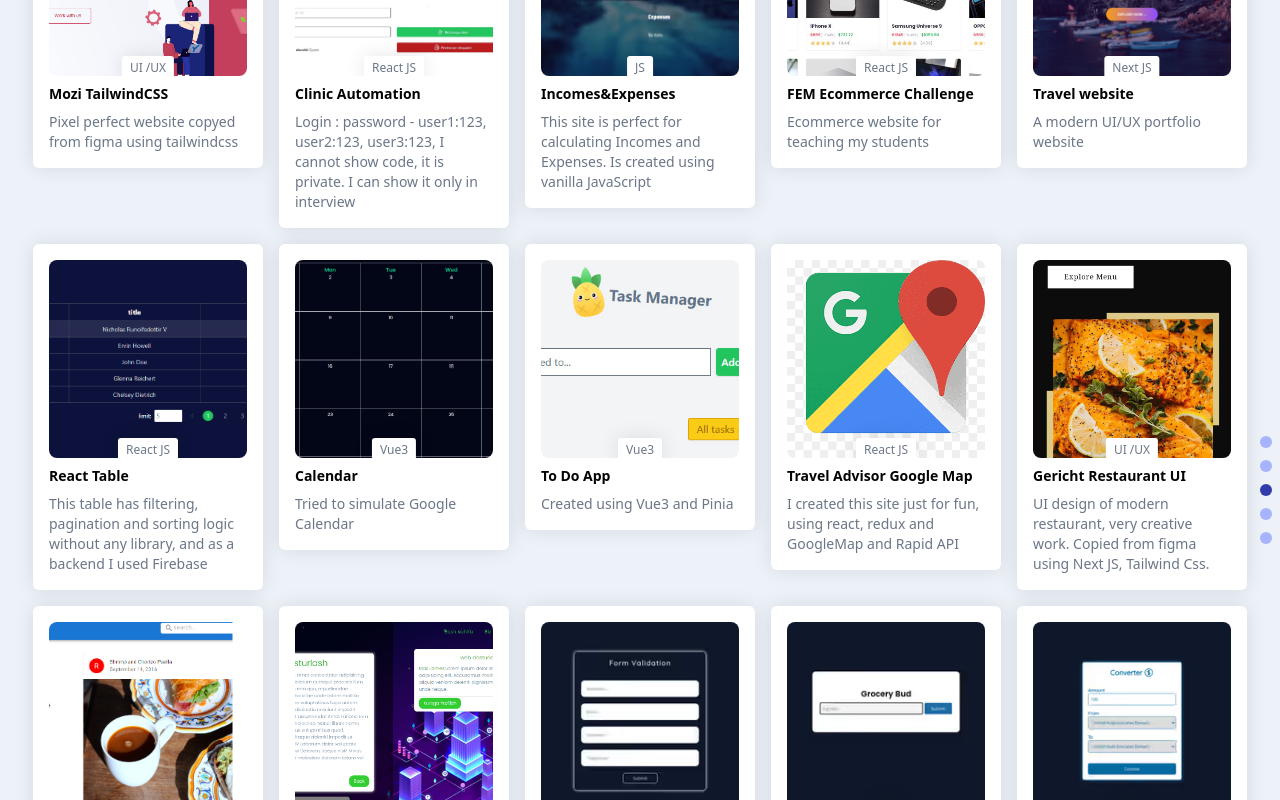
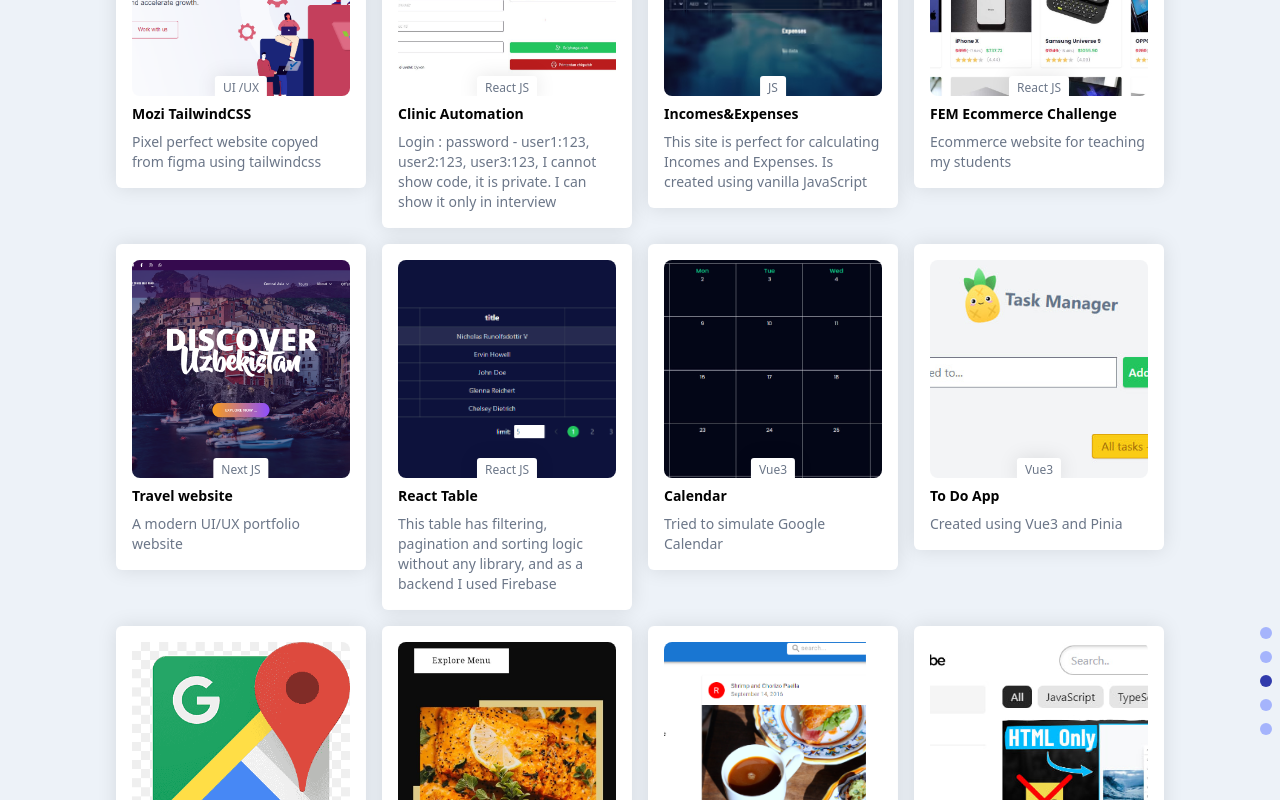
Before and after one commit to UlugbekAtakhanov/my-portfolio, a Next.js app: page / in a window 1280 px wide. Shown: the part 2000-2800 px from the top of the page. Built offline with nearby package versions, Linux system fonts and the light colour scheme.

Commit message:
Oct28 20:53

```diff
--- a/components/Work/Work.js
+++ b/components/Work/Work.js
@@ -28,8 +28,7 @@ const works = [
         title: "Incomes&Expenses",
         desc: "This site is perfect for calculating Incomes and Expenses. Is created using vanilla JavaScript",
         projectLink: "https://incs-exps-ux.netlify.app/",
-        codeLink:
-            "https://github.com/UlugbekAtakhanov/Tutorial/tree/main/frontend-tutorial-for-beginners/4-DOM-manipulation-tutorial/Practice/7-inc%26exp",
+        codeLink: "https://github.com/UlugbekAtakhanov/incs-exps",
         img: "/incs&exps.avif",
     },
     {
@@ -106,12 +105,12 @@ const works = [
     },
     {
         id: 7,
-        tag: "UI /UX",
-        title: "Namangan IT School",
-        desc: "This website is created for Namangan(Uzbekistan) IT School. Used technologies: react, sass, tailwindcss and framer motion",
-        projectLink: "https://nits.uz/",
-        codeLink: "https://github.com/UlugbekAtakhanov/nits",
-        img: "/nits21.png",
+        tag: "React JS",
+        title: "YouTube Clone",
+        desc: "It is a clone of YouTube. Created using React.js and TypeScript.",
+        projectLink: "https://youtube-ux.netlify.app/",
+        codeLink: "https://github.com/UlugbekAtakhanov/YouTube",
+        img: "/youtube.jpg",
     },
     {
         id: 8,
@@ -182,7 +181,7 @@ const works = [
         img: "/about01.png",
     },
 ];
-// 17 ohiri
+// 19 ohiri
 
 const unique = new Set(works.map((item) => item.tag));
 
@@ -225,7 +224,7 @@ const Work = () => {
                 })}
             </div>
 
-            <motion.div layout className=" grid grid-cols-[repeat(auto-fit,230px)] justify-center items-start gap-4 px-4 grid-rows-[masonry]">
+            <motion.div layout className=" grid grid-cols-[repeat(auto-fit,250px)] justify-center items-start gap-4 px-4 grid-rows-[masonry]">
                 <AnimatePresence>
                     {filteredList.length > 0 &&
                         filteredList.map((item) => {
```
Also changed, not shown: public/youtube.jpg (added).
